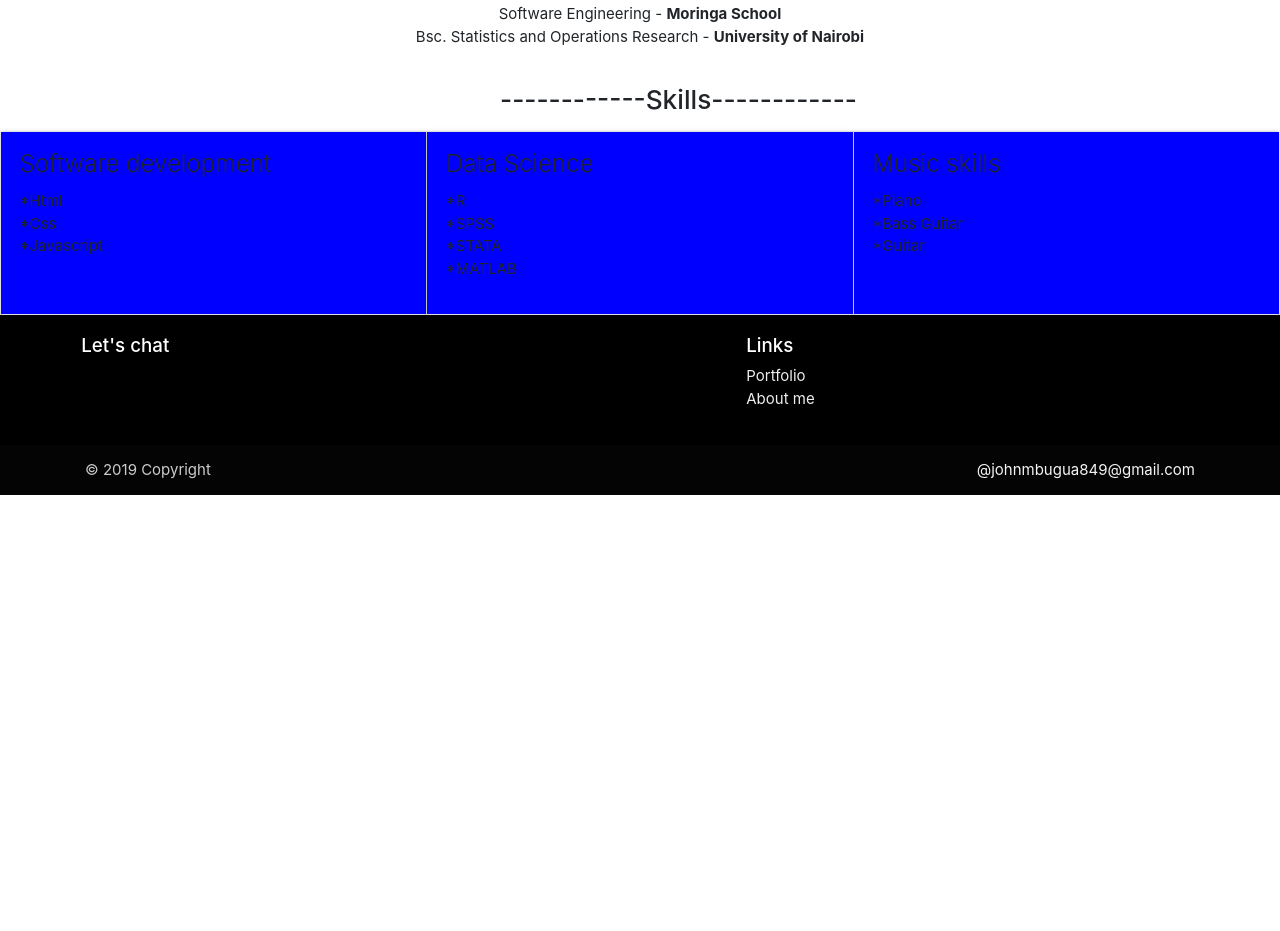
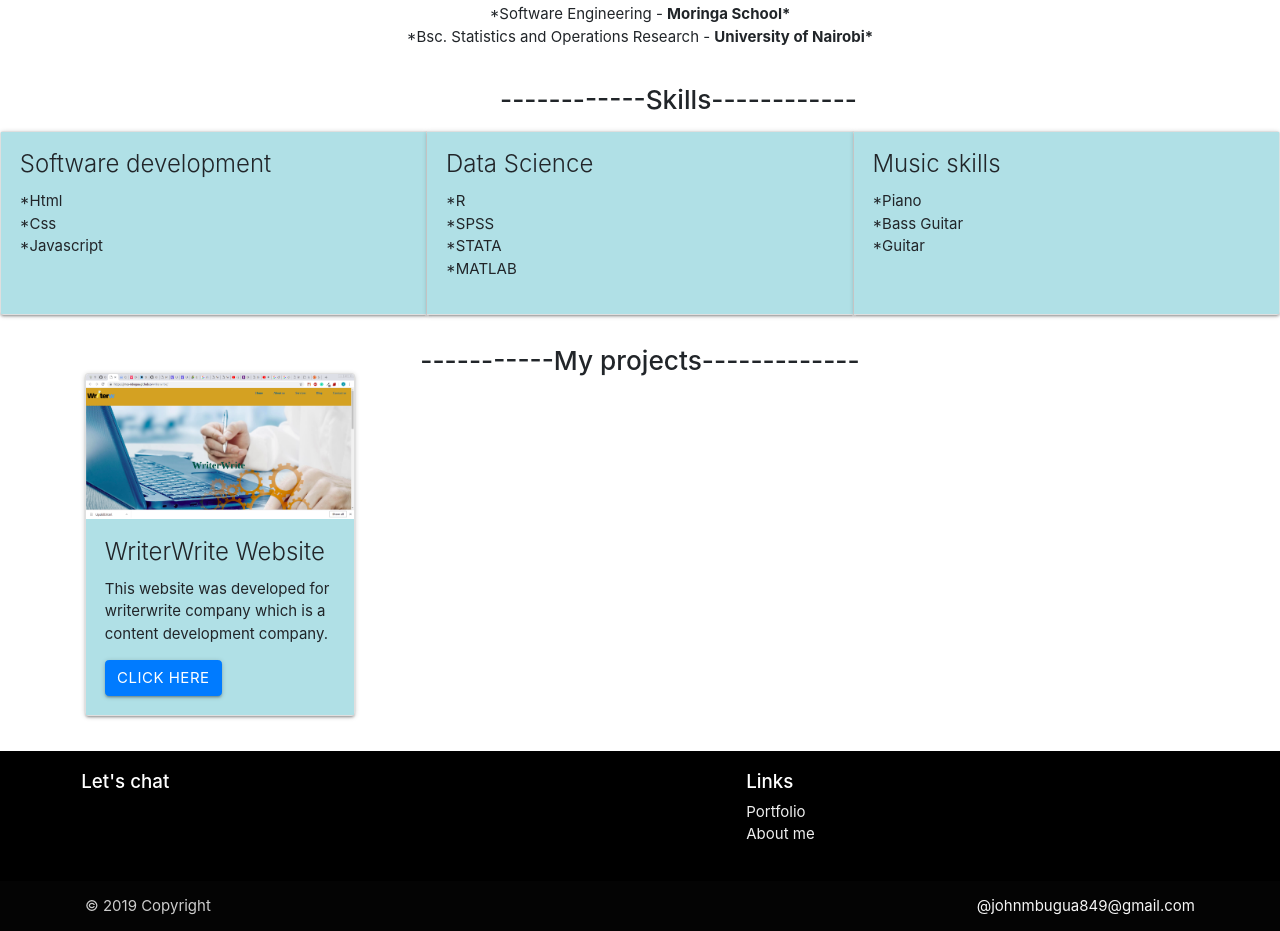
Before and after one commit to Jmos-Mbugua/Portfolio, a plain HTML site: page index.html in a window 1280 px wide. Shown: the part 1110-2041 px from the top of the page. Before the commit the page ends 1605 px from the top, so only its background shows below. Drawn offline with nearby package versions, Linux system fonts and the light colour scheme.

Commit message:
Add project card and card styles

```diff
--- a/index.html
+++ b/index.html
@@ -55,8 +55,8 @@
     <div class="education">
         <h3>---------------Education----------------</h3>
         <ul>
-            <li>Software Engineering - <strong>Moringa School</strong></li>
-            <li>Bsc. Statistics and Operations Research - <strong>University of Nairobi </strong></li>
+            <li>*Software Engineering - <strong>Moringa School*</strong></li>
+            <li>*Bsc. Statistics and Operations Research - <strong>University of Nairobi* </strong></li>
         </ul>
     </div>
     <div class="skills">
@@ -99,6 +99,25 @@
             </div>
         </div>
     </div>
+<!-- My projects -->
+    <div id="projects">
+        <h3>-----------My projects-------------</h3>
+    </div>
+    <div class="container">
+        <div class="row">
+            <div class="col-md-12">
+                <div class="card" style="width: 18rem;">
+                    <img src="images/writerwrite.png" class="card-img-top" alt="writerw website">
+                    <div class="card-body">
+                        <h5 class="card-title">WriterWrite Website</h5>
+                        <p class="card-text">This website was developed for writerwrite company which is a content development
+                            company.</p>
+                        <a href="https://jmos-mbugua.github.io/writerwrite/" class="btn btn-primary">Click here</a>
+                    </div>
+                </div>
+            </div>
+        </div>
+    </div>
 
 
 
--- a/styles.css
+++ b/styles.css
@@ -49,16 +49,12 @@ nav>ul>li>a {
 
 }
 
-.card-group {
-    /* margin-top: 50px; */
-}
-
 
 
 .about {
     width: 100%;
     text-align: center;
-    background-color: blue;
+    background-color: powderblue;
     height: 300px;
 
 }
@@ -108,5 +104,12 @@ nav>ul>li>a {
 
 
 .card-body {
-    background-color: blue;
+    background-color:powderblue;
 }
+
+#projects {
+    padding-top: 30px;
+    padding-bottom: 20px;
+    height: 50px;
+    text-align: center;
+}
```
Also changed, not shown: images/writerwrite.png (added). Lines whose indentation alone changed are shown as unchanged.
